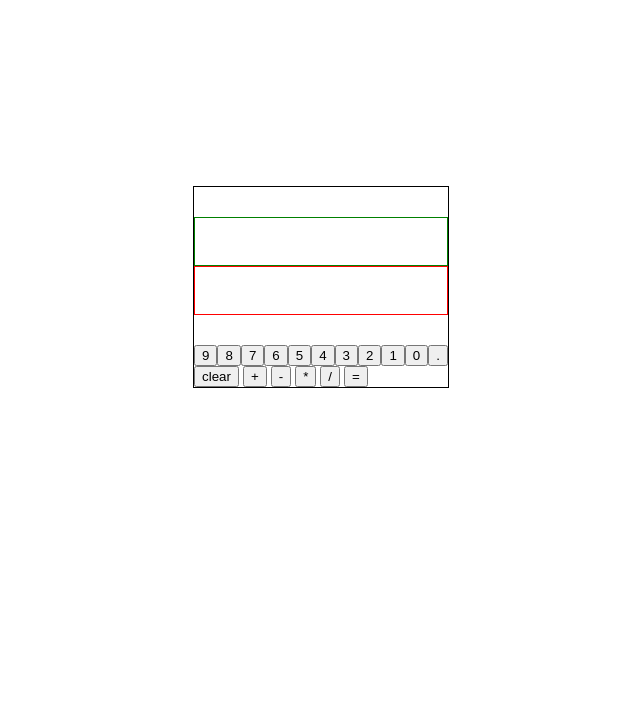
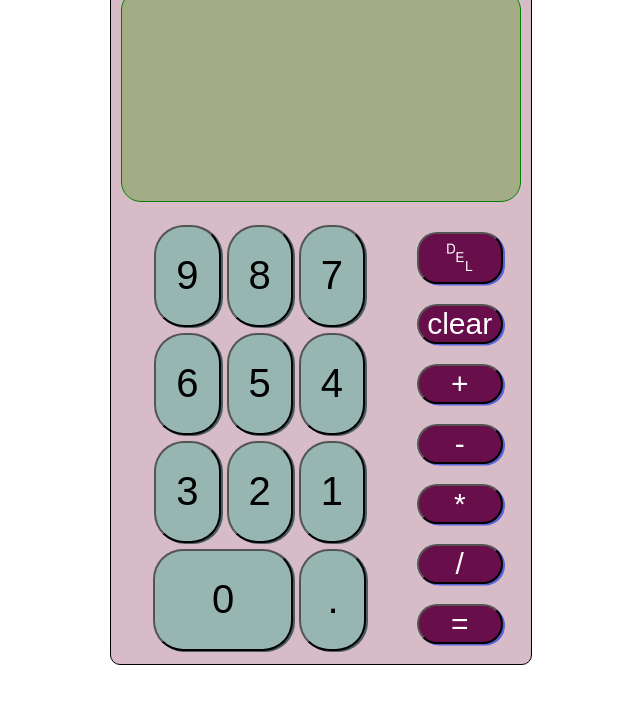
Before and after one commit to Th3dworld/Calculator, a plain HTML site: page index.html in a window 1280 px wide. Shown: the part 81-800 px from the top of the page, without its empty margins (327-967 px from the left). Drawn offline with Linux system fonts and the light colour scheme.

Commit message:
Style display and add DEL button

```diff
--- a/index.html
+++ b/index.html
@@ -9,6 +9,7 @@
 </head>
 <body>
     <div id="container">
+        <div id="name">Mati-24</div>
         <div id="display">
             <div id="operation"></div>
             <div id="answer"></div>
@@ -16,6 +17,7 @@
         <div id="buttons">
             <div id ="numbers"></div>
             <div id ="operators">
+                <button id="del" class="operator">␡</button>
                 <button id="clear" class="operator">clear</button>
                 <button id="add" class="operator">+</button>
                 <button id="subtract" class="operator">-</button>
--- a/script.js
+++ b/script.js
@@ -78,6 +78,7 @@ const answerScreen = document.getElementById("answer");
 for(let i = 9; i >= 0; i--){
     numberBtn.textContent = i;
     numberBtn.setAttribute("class", `number`);
+    numberBtn.setAttribute("id", `number${i}`);
     numbersDiv.appendChild(numberBtn.cloneNode(true));
     if(i === 0){
         numbersDiv.innerHTML += `<button id="decimal" class="number">.</button>`
@@ -89,6 +90,7 @@ const operands = document.querySelectorAll(".number");
 const operators = document.querySelectorAll(".operator");
 
 //operands
+//this is the event listener function for the numbers and the decimal point
 operands.forEach(btn => {
     btn.addEventListener("click", ()=>{
         //Validate Decimal
@@ -115,18 +117,18 @@ operands.forEach(btn => {
     });
 });
 
+//This is the event listener for the operator buttons
 operators.forEach(btn => {
     btn.addEventListener("click", (e)=>{
+        //Run operation
         const result = runOperation(wholeOperation);
+        //get target element
         const target = e.target
         if(target.id === "clear"){
             //Clear Screen
             updateOperationScreen("");
             updateAnswerScreen("");
         }else if(target.id === "equal"){
-            //Run operation
-
-
             //Update screens
             updateOperationScreen("");
             updateAnswerScreen(result);
--- a/styles.css
+++ b/styles.css
@@ -10,29 +10,118 @@ body {
     display: flex;
     flex-direction: column;
     border: black solid 1px;
-    height: 200px;
+    height: auto;
+    max-width: 400px;
+    min-width: 400px;
+    padding: 10px;
+    padding-top: 40px;
+    background-color: #D7BCC8;
+    border-radius: 50px 10px 10px 10px;
+    flex: 0 0 auto;
+}
+
+#name{
+    display: flex;
+    justify-content: center;
+    font-size: 30px;
 }
 
 #display{
     display: flex;
     height:auto;
     flex-direction: column;
-    margin-top: 30px;
-    margin-bottom: 30px;
-    flex: 1 1 auto;
+    margin-top: 5px;
+    margin-bottom: 20px;
+    flex: 0 1 auto;
+    border: green solid 1px;
+    padding: 30px;
+    background-color: #a4ac86;
+    border-radius: 20px;
 }
 
 #operation{
-    border: green solid 1px;
     height: auto;
     flex: 1 1 auto;
+    overflow: scroll;
     text-align: left;
+    min-height: 80px;
+    font-size: 40px;
 }
 
 
 #answer {
-    border: red solid 1px;
+    /* border: red solid 1px; */
+    display: flex;
     height: auto;
+    flex: 0 1 auto;
+    justify-content: end;
+    align-items: end;
+    min-height: 70px;
+    font-size: 30px;
+
+}
+
+button{
+    background: none;
+}
+
+#buttons{
+    display: flex;
+}
+
+#numbers{
+    display: flex;
+    flex-direction: row;
+    flex-wrap: wrap;
+    height: auto;
+    width: 170px;
+    justify-content: center;
     flex: 1 1 auto;
-    text-align: right;
 }
+
+.number{
+    margin: 3px;
+    padding: 20px;
+    font-size: 40px;
+    border-radius: 30px;
+    background-color: #98B6B1;
+    box-shadow: #495D63 2px 1px;
+}
+
+#number0{
+    flex: 1 1 auto;
+    margin-left: 32px;
+    /* margin-right: 28px;  */
+}
+
+#decimal{
+    flex: .16 1 auto;
+    margin-right: 32px;
+}
+
+#operators{
+    display: flex;
+    flex-direction: column;
+    flex-wrap: wrap;
+    height: auto;
+    width:auto;
+    justify-content: center;
+    /* border: grey solid 1px; */
+    flex: 0.2 1 auto;
+    justify-content: center;
+    align-items: center;
+}
+
+.operator{
+    margin: 10px;
+    font-size: 30px;
+    color: white;
+    border-radius: 20px;
+    width: 70%;
+    background-color:#680E4B;
+    box-shadow: #5762D5 2px 1.5px;
+}
+
+#del {
+    font-size: 40px ;
+}
```
